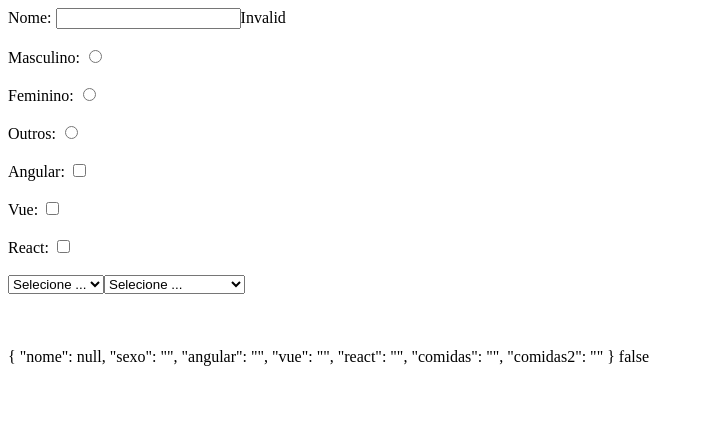
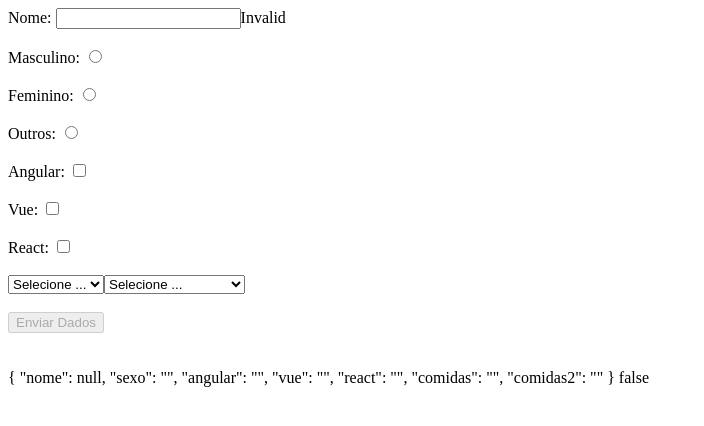
Before and after one commit to Brunocs1991/udemy_angular_basico_avancado, an Angular app in the folder primeiro_app/: page / in a window 1280 px wide. Shown: the top 426 px of the page, without its empty margins (0-704 px from the left). Built offline with nearby package versions, Linux system fonts and the light colour scheme.

Commit message:
submint form

```diff
--- a/primeiro_app/src/app/forms/forms.component.html
+++ b/primeiro_app/src/app/forms/forms.component.html
@@ -1,4 +1,4 @@
-<form action="" #form="ngForm">
+<form action="" #form="ngForm" (ngSubmit)="submitForm(form)">
   <label for="nome">Nome: </label>
   <input type="text" name="nome" id="nome" required #nome="ngModel" [ngModel]="nome.value" >
   <span *ngIf="nome.invalid">Invalid</span>
@@ -45,6 +45,7 @@
   <br>
   <br>
 
+  <button type="submit" [disabled]="form.invalid">Enviar Dados</button>
 </form>
 <br>
 <br>
--- a/primeiro_app/src/app/forms/forms.component.ts
+++ b/primeiro_app/src/app/forms/forms.component.ts
@@ -1,4 +1,5 @@
 import { Component, OnInit } from '@angular/core';
+import { NgForm } from '@angular/forms';
 
 @Component({
   selector: 'app-forms',
@@ -18,4 +19,8 @@
   ngOnInit(): void {
   }
 
+  public submitForm(form: NgForm){
+    console.log(JSON.stringify(form.value))
+  }
+
 }
```
